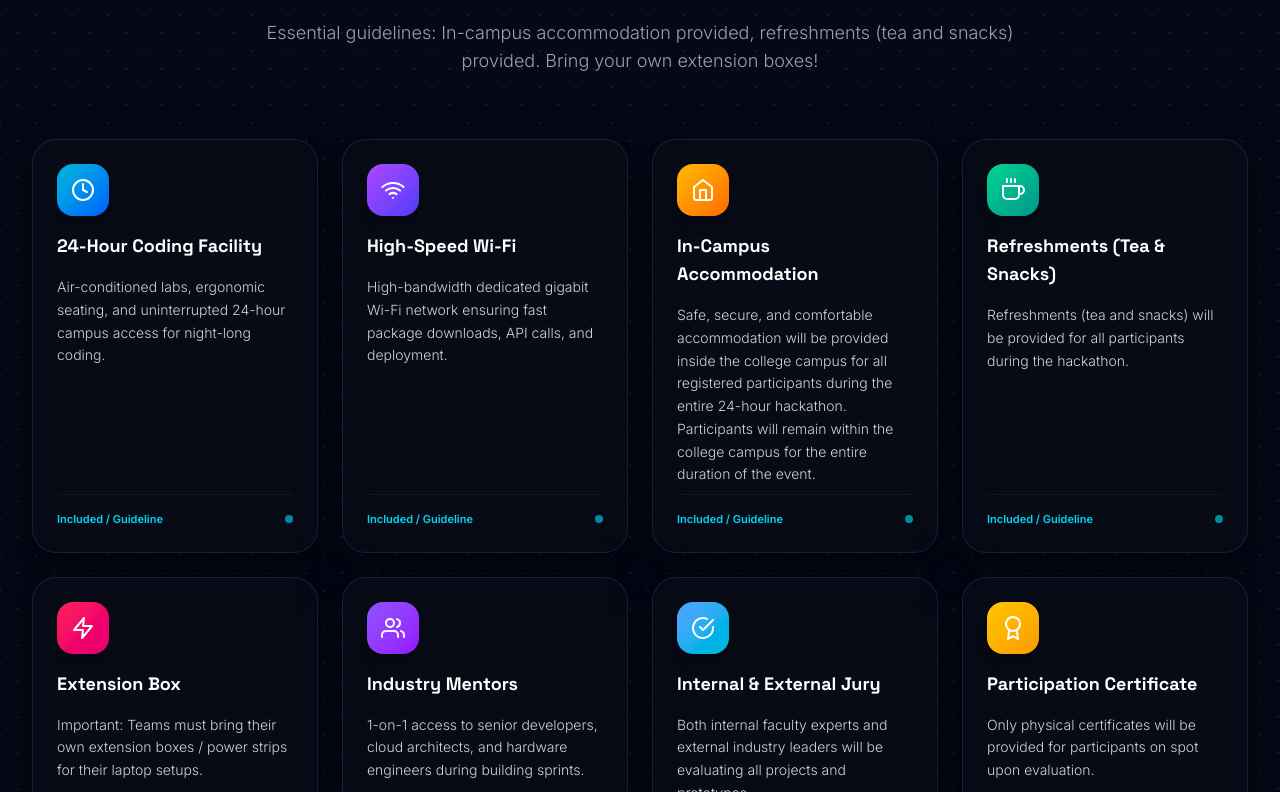
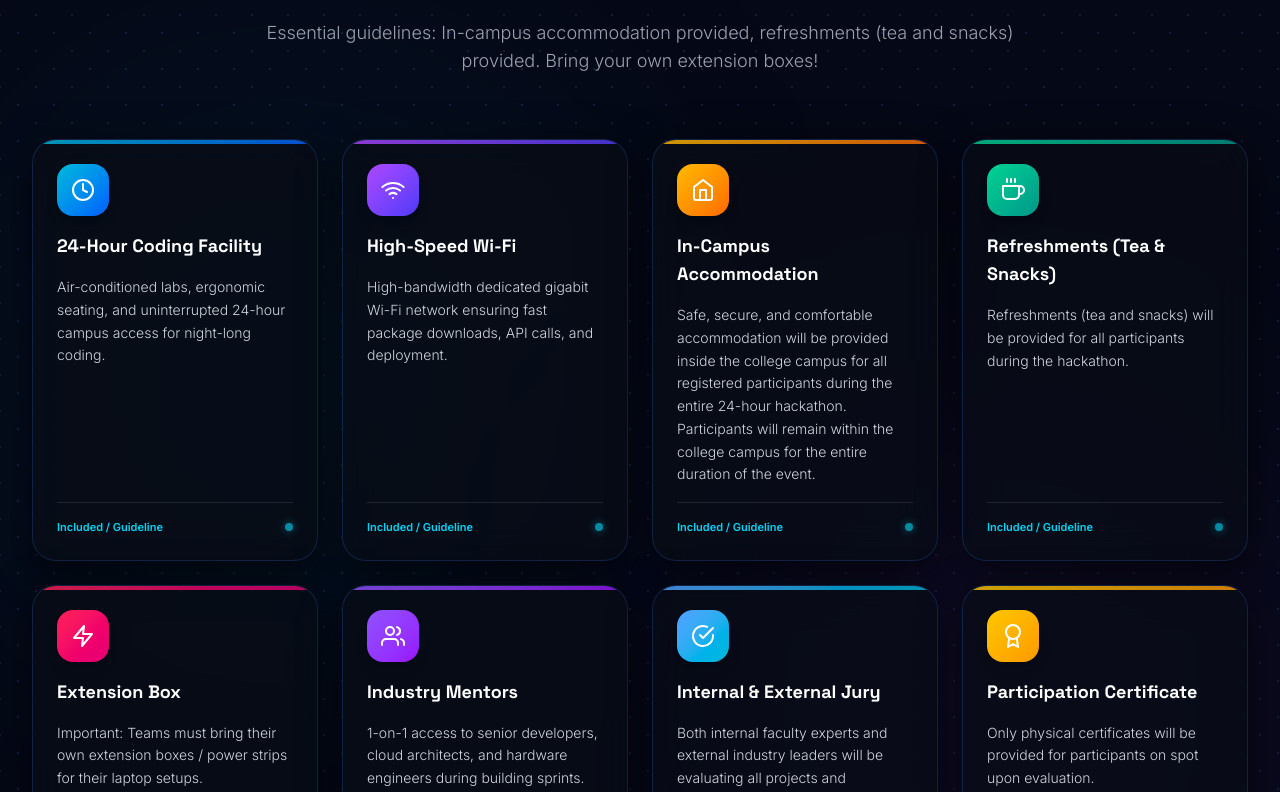
Before and after one commit to sharafahh/AMS-HACKATHON-2026, a React (Vite) app in the folder client/: page / in a window 1280 px wide. Shown: the part 6808-7600 px from the top of the page. Built offline with nearby package versions, Linux system fonts and the light colour scheme; no server answers.

Commit message:
Add rich 3D lift, ambient colored backlight glow, accent line expansion, and icon pulse hover effects to Facilities cards

```diff
--- a/client/src/components/home/Facilities.jsx
+++ b/client/src/components/home/Facilities.jsx
@@ -16,62 +16,66 @@ const facilities = [
     title: "24-Hour Coding Facility",
     description: "Air-conditioned labs, ergonomic seating, and uninterrupted 24-hour campus access for night-long coding.",
     gradient: "from-cyan-500 to-blue-600",
-    border: "border-cyan-500/30",
+    border: "border-cyan-500/30 hover:border-cyan-400",
   },
   {
     icon: FiWifi,
     title: "High-Speed Wi-Fi",
     description: "High-bandwidth dedicated gigabit Wi-Fi network ensuring fast package downloads, API calls, and deployment.",
     gradient: "from-purple-500 to-indigo-600",
-    border: "border-purple-500/30",
+    border: "border-purple-500/30 hover:border-purple-400",
   },
   {
     icon: FiHome,
     title: "In-Campus Accommodation",
     description: "Safe, secure, and comfortable accommodation will be provided inside the college campus for all registered participants during the entire 24-hour hackathon. Participants will remain within the college campus for the entire duration of the event.",
     gradient: "from-amber-400 to-orange-500",
-    border: "border-amber-500/30",
+    border: "border-amber-500/30 hover:border-amber-400",
   },
   {
     icon: FiCoffee,
     title: "Refreshments (Tea & Snacks)",
     description: "Refreshments (tea and snacks) will be provided for all participants during the hackathon.",
     gradient: "from-emerald-400 to-teal-600",
-    border: "border-emerald-500/30",
+    border: "border-emerald-500/30 hover:border-emerald-400",
   },
   {
     icon: FiZap,
     title: "Extension Box",
     description: "Important: Teams must bring their own extension boxes / power strips for their laptop setups.",
     gradient: "from-rose-500 to-pink-600",
-    border: "border-rose-500/30",
+    border: "border-rose-500/30 hover:border-rose-400",
   },
   {
     icon: FiUsers,
     title: "Industry Mentors",
     description: "1-on-1 access to senior developers, cloud architects, and hardware engineers during building sprints.",
     gradient: "from-violet-500 to-purple-600",
-    border: "border-violet-500/30",
+    border: "border-violet-500/30 hover:border-violet-400",
   },
   {
     icon: FiCheckCircle,
     title: "Internal & External Jury",
     description: "Both internal faculty experts and external industry leaders will be evaluating all projects and prototypes.",
     gradient: "from-blue-400 to-cyan-500",
-    border: "border-blue-500/30",
+    border: "border-blue-500/30 hover:border-blue-400",
   },
   {
     icon: FiAward,
     title: "Participation Certificate",
     description: "Only physical certificates will be provided for participants on spot upon evaluation.",
     gradient: "from-yellow-400 to-amber-500",
-    border: "border-yellow-500/30",
+    border: "border-yellow-500/30 hover:border-yellow-400",
   },
 ];
 
 function Facilities() {
   return (
     <section id="facilities" className="py-24 relative bg-[#050816] bg-cyber-grid overflow-hidden">
+      {/* Background Orbs */}
+      <div className="absolute top-1/4 left-10 w-[500px] h-[500px] bg-cyan-500/10 rounded-full blur-[150px] pointer-events-none" />
+      <div className="absolute bottom-10 right-10 w-[500px] h-[500px] bg-purple-500/10 rounded-full blur-[150px] pointer-events-none" />
+
       <div className="max-w-7xl mx-auto px-4 sm:px-6 lg:px-8 relative z-10">
         {/* Section Header */}
         <div className="text-center max-w-3xl mx-auto mb-16 space-y-4">
@@ -112,13 +116,24 @@ function Facilities() {
                 key={idx}
                 initial={{ opacity: 0, y: 30 }}
                 whileInView={{ opacity: 1, y: 0 }}
+                whileHover={{ y: -8, scale: 1.02 }}
                 viewport={{ once: true }}
-                transition={{ duration: 0.4, delay: idx * 0.05 }}
-                className={`glass-card glass-card-hover p-6 rounded-3xl border ${item.border} flex flex-col justify-between relative overflow-hidden group shadow-xl`}
+                transition={{ duration: 0.3, delay: idx * 0.03 }}
+                className={`glass-card p-6 rounded-3xl border ${item.border} flex flex-col justify-between relative group overflow-hidden transition-all duration-300 shadow-xl hover:shadow-2xl cursor-pointer`}
               >
-                <div className="space-y-4">
+                {/* Dynamic Ambient Hover Glow behind card */}
+                <div
+                  className={`absolute -inset-1 bg-gradient-to-r ${item.gradient} rounded-3xl blur-xl opacity-0 group-hover:opacity-30 transition-opacity duration-500 -z-10`}
+                />
+
+                {/* Top Glowing Accent Line */}
+                <div
+                  className={`absolute top-0 left-0 w-full h-1 bg-gradient-to-r ${item.gradient} opacity-80 group-hover:h-1.5 group-hover:opacity-100 transition-all duration-300`}
+                />
+
+                <div className="space-y-4 relative z-10">
                   <div
-                    className={`p-3.5 w-fit rounded-2xl bg-gradient-to-br ${item.gradient} text-white shadow-lg group-hover:scale-110 transition-transform duration-300`}
+                    className={`p-3.5 w-fit rounded-2xl bg-gradient-to-br ${item.gradient} text-white shadow-lg group-hover:scale-110 group-hover:rotate-3 transition-all duration-300`}
                   >
                     <Icon size={24} />
                   </div>
@@ -127,14 +142,14 @@ function Facilities() {
                     {item.title}
                   </h3>
 
-                  <p className="text-gray-300 text-xs sm:text-sm font-light leading-relaxed">
+                  <p className="text-gray-300 text-xs sm:text-sm font-light leading-relaxed group-hover:text-gray-200 transition-colors">
                     {item.description}
                   </p>
                 </div>
 
-                <div className="pt-4 mt-2 border-t border-white/5 flex items-center justify-between text-[11px] text-cyan-400 font-semibold">
+                <div className="pt-4 mt-4 border-t border-white/10 flex items-center justify-between text-[11px] text-cyan-400 font-semibold group-hover:text-cyan-300 transition-colors relative z-10">
                   <span>Included / Guideline</span>
-                  <span className="w-2 h-2 rounded-full bg-cyan-400 animate-pulse" />
+                  <span className="w-2 h-2 rounded-full bg-cyan-400 group-hover:scale-125 animate-pulse shadow-[0_0_10px_rgba(6,182,212,0.8)] transition-transform" />
                 </div>
               </motion.div>
             );
```
